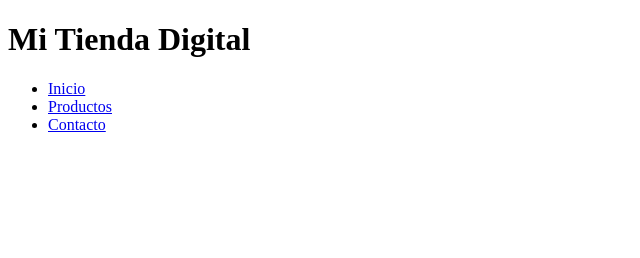
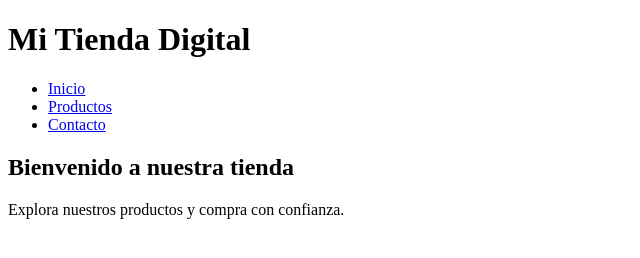
Before and after one commit to RETARE111/tienda-v., a plain HTML site: page index.html in a window 1280 px wide. Shown: the whole page, without its empty margins (0-640 px from the left). Drawn offline with Linux system fonts and the light colour scheme.

Commit message:
bienvenidos

```diff
--- a/index.html
+++ b/index.html
@@ -16,7 +16,12 @@
             </ul>
         </nav>
     </header>
-
+  <main>
+        <section class="bienvenida">
+            <h2>Bienvenido a nuestra tienda</h2>
+            <p>Explora nuestros productos y compra con confianza.</p>
+        </section>
+  </main>
 
 </body>
 </html>
```
